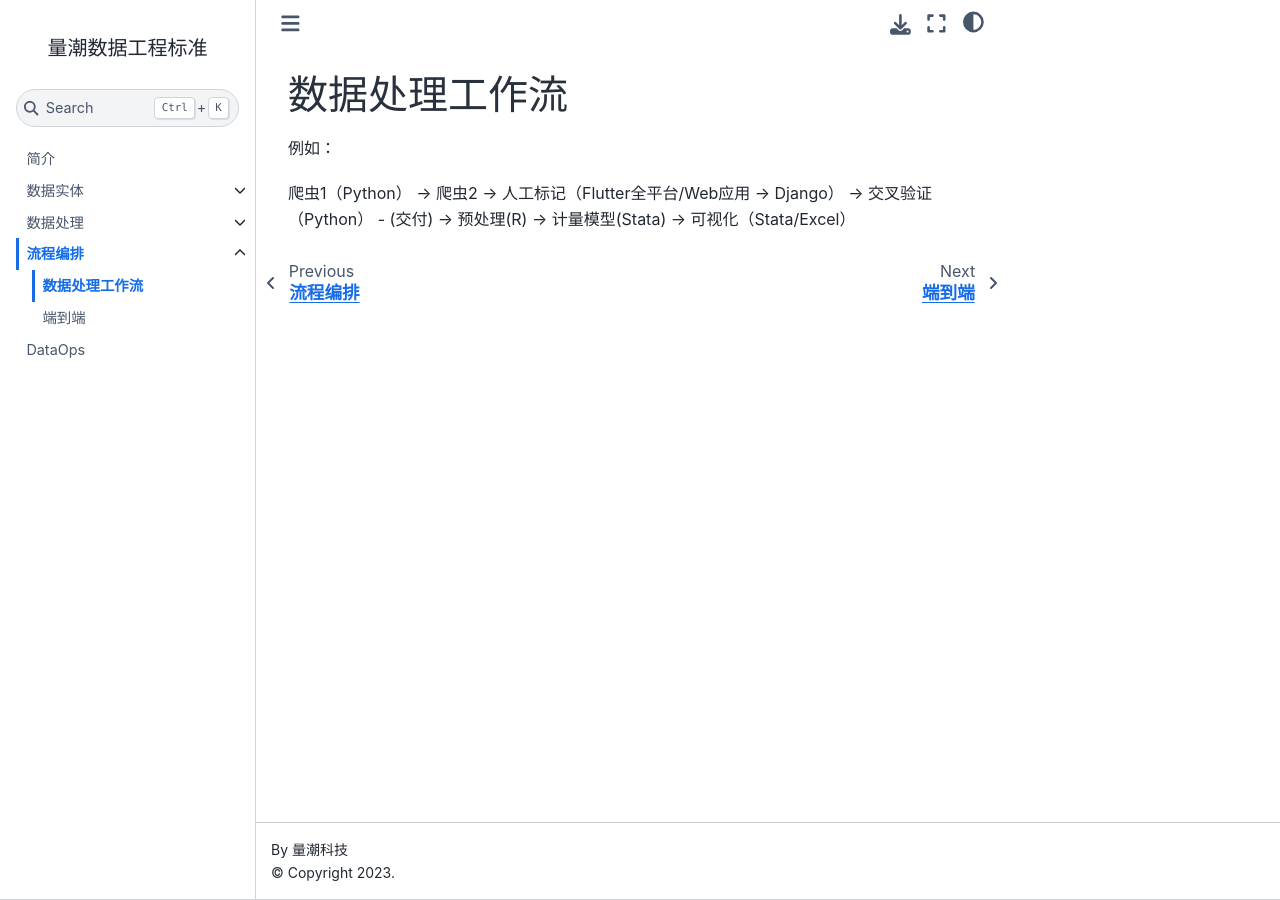
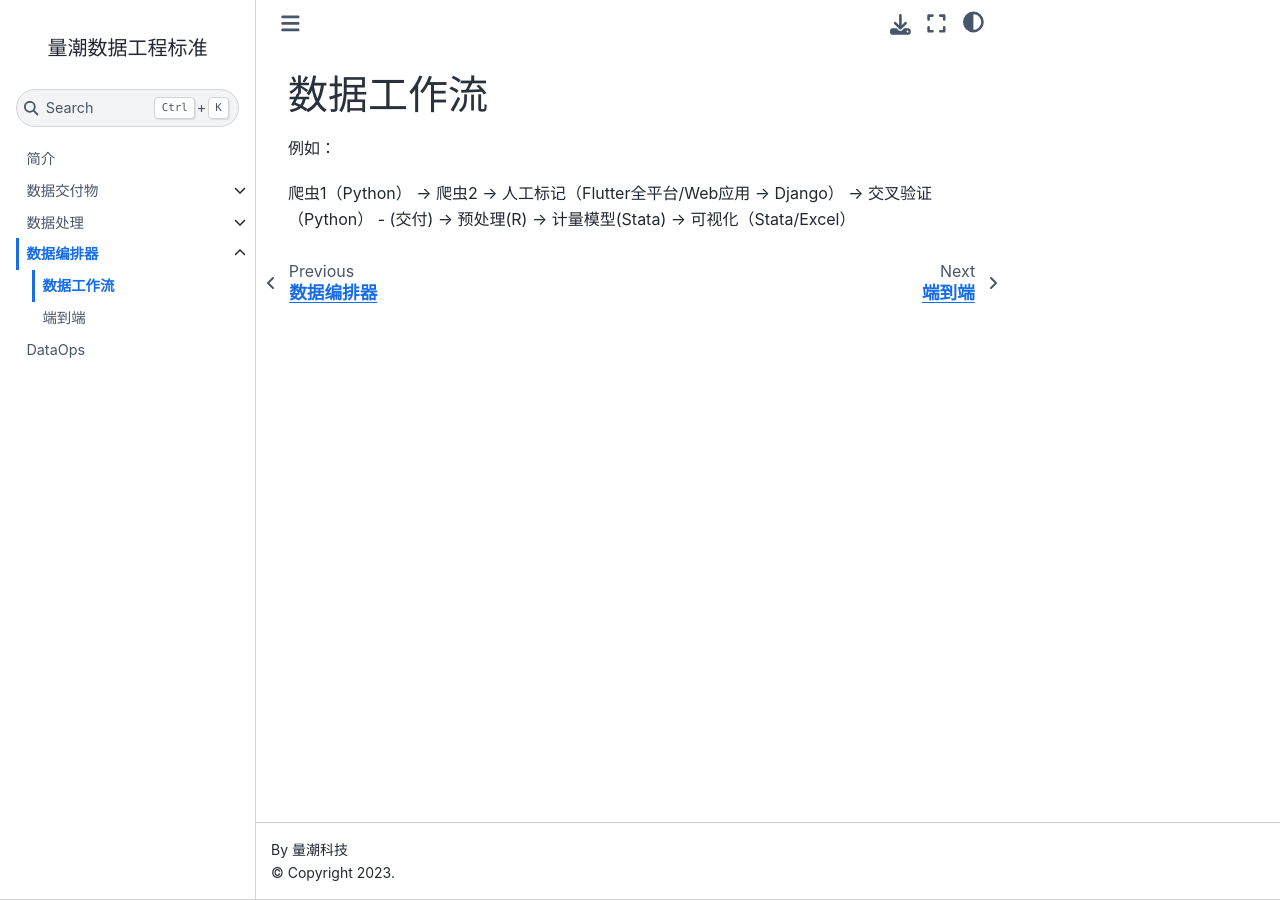
Before and after one commit to quanttide/quanttide-specification-of-data-engineering, a Jupyter Book: the page built from orchestrators/workflows.md, in a window 1280 px wide. Built offline with Jupyter Book 1.0.4 settings and Sphinx 7.4.7 and the Sphinx Book theme 1.1.4, drawn with Linux system fonts in a browser that asks for light colours; pages that are not in the unit, such as notebooks, are missing from menus; some of the changed lines change nothing that is shown.

Commit message:
change: 重新定义数据实体为数据交付物；定义编排器

```diff
--- a/_toc.yml
+++ b/_toc.yml
@@ -1,15 +1,15 @@
 format: jb-book
 root: index.md
 chapters:
-  - file: entities/README.md
+  - file: deliveries/README.md
     sections:
-      - file: entities/datasets/README.md
+      - file: deliveries/datasets/README.md
         sections:
-          - file: entities/datasets/datasets.md
-          - file: entities/datasets/schemas.md
-          - file: entities/datasets/records.md
-      - file: entities/applications/README.md
-      - file: entities/metadata.md
+          - file: deliveries/datasets/datasets.md
+          - file: deliveries/datasets/schemas.md
+          - file: deliveries/datasets/records.md
+      - file: deliveries/applications/README.md
+      - file: deliveries/metadata.md
   - file: handlers/README.md
     sections:
       - file: handlers/general/README.md
@@ -23,9 +23,9 @@ chapters:
           - file: handlers/processors/processors.md
       - file: handlers/analytics.md
       - file: handlers/visualization.md
-  - file: dispatchers/README.md
+  - file: orchestrators/README.md
     sections:
-      - file: dispatchers/workflows.md
-      - file: dispatchers/end-to-end.md
+      - file: orchestrators/workflows.md
+      - file: orchestrators/end-to-end.md
   - file: dataops/README.md
   - file: security/README.md
--- a/entities/README.md
+++ b/deliveries/README.md
@@ -1,4 +1,4 @@
-# 数据实体
+# 数据交付物
 
 本章定义数据集、数据模型、数据记录等对数据建模的数据实体。
 
@@ -9,7 +9,7 @@
 
 ## 模型
 
-- 基本模型`DataEntity`
+- 基本模型`DataDelivery`
 
 数据集：
 - 数据集`DataSet`：类似一个SQL Database。
--- a/dispatchers/README.md
+++ /dev/null
@@ -1 +0,0 @@
-# 流程编排
--- /dev/null
+++ b/orchestrators/README.md
@@ -0,0 +1 @@
+# 数据编排器
--- a/dispatchers/workflows.md
+++ b/orchestrators/workflows.md
@@ -1,4 +1,4 @@
-# 数据处理工作流
+# 数据工作流
 
 
 例如：
```
Also changed, not shown: deliveries/applications/README.md (renamed from entities/applications/README.md), deliveries/datasets/README.md (renamed from entities/datasets/README.md), deliveries/datasets/datasets.md (renamed from entities/datasets/datasets.md), deliveries/datasets/records.md (renamed from entities/datasets/records.md), deliveries/datasets/schemas.md (renamed from entities/datasets/schemas.md), deliveries/metadata.md (renamed from entities/metadata.md), orchestrators/end-to-end.md (renamed from dispatchers/end-to-end.md).
